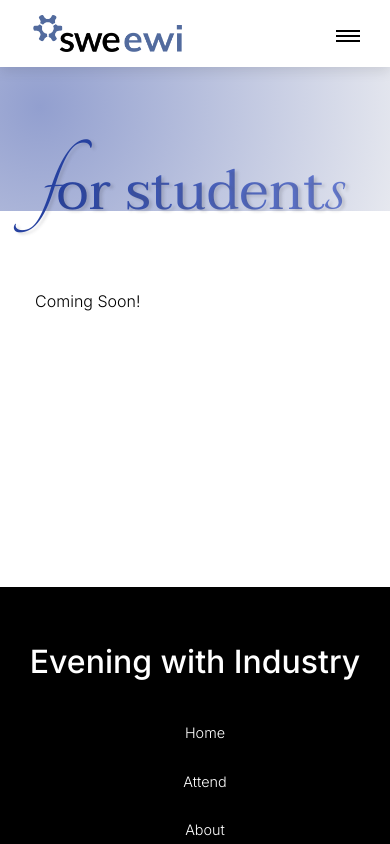
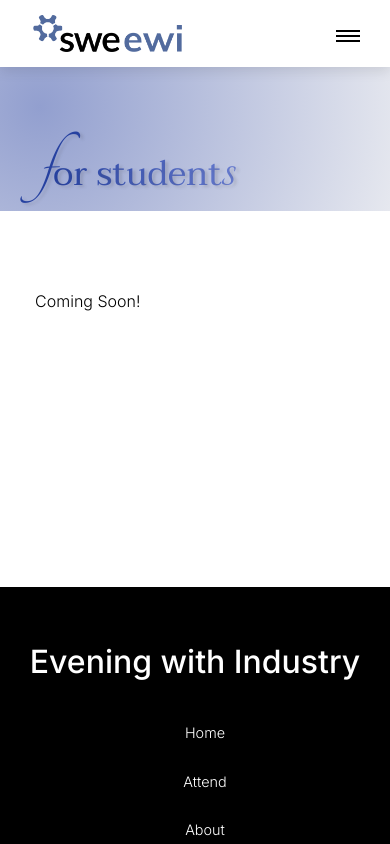
Before and after one commit to swe-ucla/ewi-website, a React (Create React App) app: page /student in a window 390 px wide. Shown: the top 844 px of the page. Built offline with nearby package versions, Linux system fonts and the light colour scheme; a web font is replaced by a local one.

Commit message:
changes to small screen formatting

```diff
--- a/src/components/companyHeader/companyHeader.css
+++ b/src/components/companyHeader/companyHeader.css
@@ -78,6 +78,18 @@
         font-size: 2.8rem;
       }
 
+      .cheaderText .f {
+        font-size: 4.6rem;
+      }
+      .cheaderText .middle {
+        font-size: 2.2rem;
+      }
+
+      .cheaderText .middle .s {
+        font-size: 4.6rem;
+        margin-bottom: -0.4rem;
+      }
+
   }
 
   @media screen and (max-width: 400px) {
@@ -88,5 +100,15 @@
     .cheaderText h2 {
         font-size: 2rem;
       }
+      .cheaderText .f {
+        font-size: 4.6rem;
+      }
+      .cheaderText .middle {
+        font-size: 2.2rem;
+      }
+      .cheaderText .middle .s {
+        font-size: 4.6rem;
+        margin-bottom: -0.35rem;
+      }
 
   }
--- a/src/components/portfolio/portfolio.css
+++ b/src/components/portfolio/portfolio.css
@@ -4,9 +4,6 @@
   gap: 2.5rem;
 }
 
-/* h2 {
-  font-size: 2rem;
-} */
 
 .portfolio__item {
   width: 70%;  /* Adjust this to control the width */
@@ -34,6 +31,7 @@
   margin: 1.2rem 0 0.7rem;
   font-family: "Inter";
 }
+
 .portfolio__item h4 {
   margin: 0rem 0 0.7rem;
   font-weight: 350;
@@ -61,4 +59,5 @@
     grid-template-columns: 1fr;
     gap: 1rem;
   }
+
 }
```
